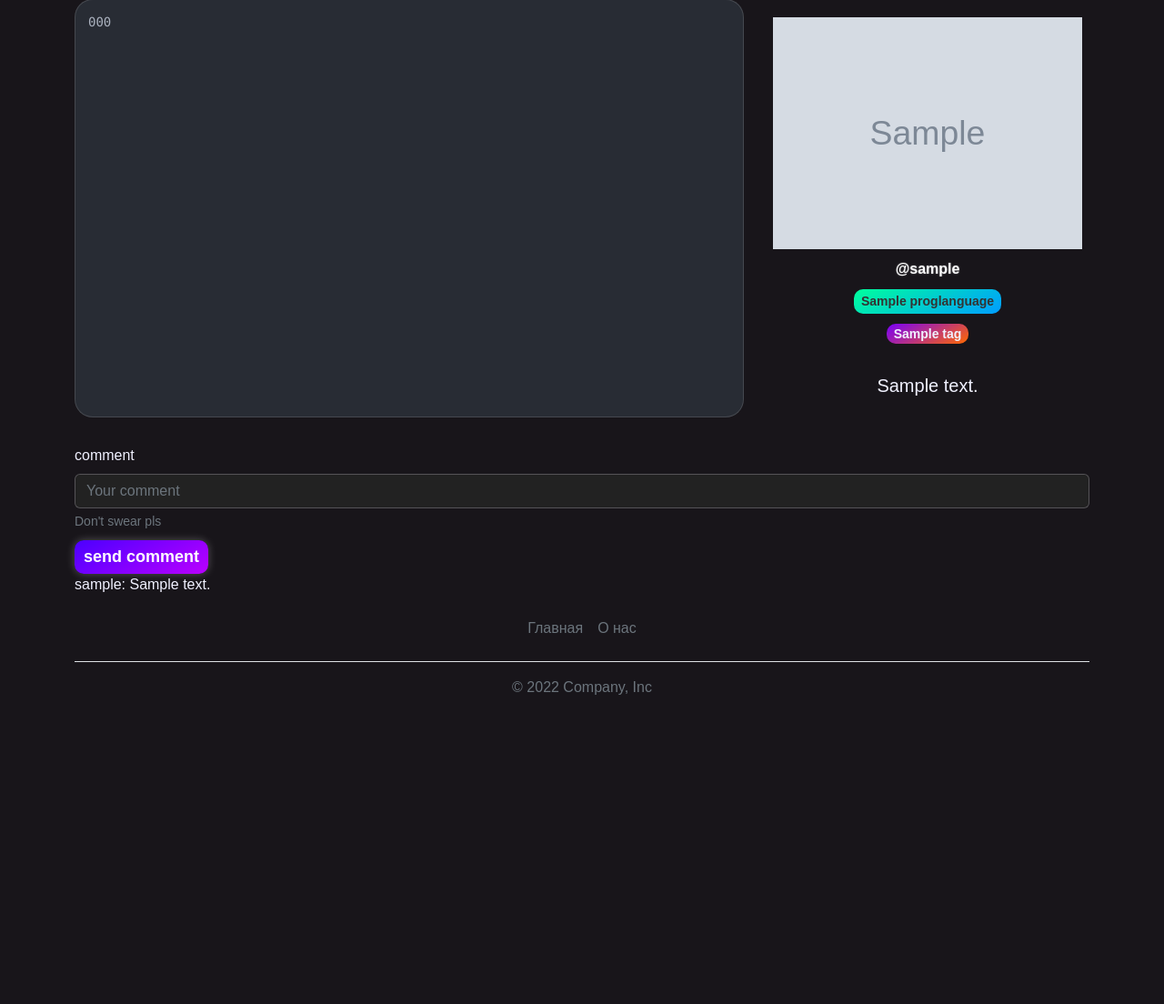
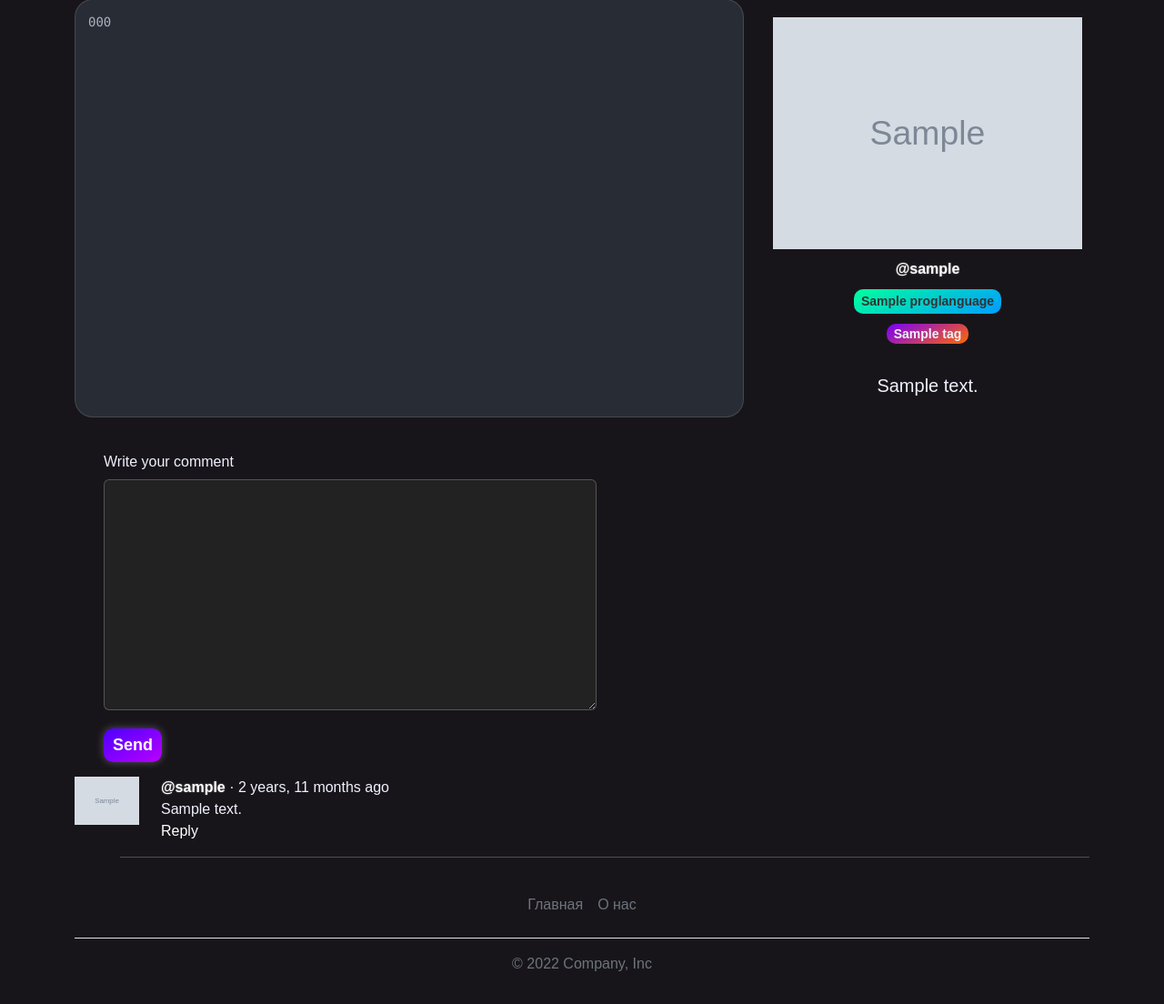
Before and after one commit to xrenvtomate/YaCoder-with-django, a Django app: page /post/1/ in a window 1280 px wide. Shown: the part 101-1205 px from the top of the page at 91% size. Before the commit the page ends 865 px from the top, so only its background shows below. Run offline with Django 3.2, Linux system fonts and the light colour scheme; tables that the repository leaves empty hold one stand-in row (values such as "Sample post"); grey boxes marked "Sample" are stand-in pictures; some libraries are stand-ins or nearby versions.

Commit message:
feat: add comments

```diff
--- a/project/homepage/admin.py
+++ b/project/homepage/admin.py
@@ -14,7 +14,8 @@ class CommentAdmin(admin.ModelAdmin):
         'id',
         'link_to_user',
         'link_to_post',
-        'prev_comment',
+        'parent_comment',
+        'replied_comment',
         'created_on',
         'edited_on'
     )
--- a/project/homepage/forms.py
+++ b/project/homepage/forms.py
@@ -1,6 +1,21 @@
 from django import forms
 
-from .models import Post, Tag
+from .models import Post, Tag, Comment
+
+
+class CommentForm(forms.ModelForm):
+
+    class Meta:
+        model = Comment
+        fields = (
+            Comment.text.field.name,
+        )
+        labels = {
+            Comment.text.field.name: 'Write your comment',
+        }
+
+    def __init__(self, *args, **kwargs):
+        super().__init__(*args, **kwargs)
 
 
 class PostForm(forms.ModelForm):
--- a/project/homepage/managers.py
+++ b/project/homepage/managers.py
@@ -1,4 +1,5 @@
 from django.db import models
+from django.db.models.functions import Coalesce
 
 from . import models as local_models
 
@@ -20,19 +21,15 @@
                 )
         )
 
-    def published_by_category(self):
+
+class CommentManager(models.Manager):
+    def select_by_new(self):
         return (
             self.get_queryset()
-                .filter(is_published=True)
-                .select_related('category')
                 .order_by(
-                    'category__name',
-                    'name'
-                    )
-                .prefetch_related(
-                    models.Prefetch(
-                        'tags',
-                        queryset=local_models.Tag.objects.all()
+                    Coalesce(
+                        'parent_comment',
+                        'pk',
                     )
                 )
         )
--- a/project/homepage/models.py
+++ b/project/homepage/models.py
@@ -4,7 +4,7 @@ from django.urls import reverse
 from users.models import User
 import datetime
 
-from .managers import PostManager
+from .managers import PostManager, CommentManager
 
 
 class Tag(PublishableBaseModel, NamedBaseModel, SluggedBaseModel):
@@ -40,9 +40,19 @@ class Comment(models.Model):
         help_text='Post under which the comment is written',
         on_delete=models.CASCADE,
     )
-    prev_comment = models.ForeignKey(
+    parent_comment = models.ForeignKey(
+        'self',
+        verbose_name='parent comment',
+        related_name='child_comments',
+        help_text='The head comment',
+        on_delete=models.CASCADE,
+        blank=True,
+        null=True,
+    )
+    replied_comment = models.ForeignKey(
         'self',
         verbose_name='above comment',
+        related_name='replying_comments',
         help_text='Comment to which this comment is replying to',
         on_delete=models.CASCADE,
         blank=True,
@@ -58,6 +68,7 @@ class Comment(models.Model):
         null=True,
         auto_now=True,
     )
+    objects = CommentManager()
 
     class Meta:
         verbose_name = 'comment'
@@ -65,8 +76,8 @@ class Comment(models.Model):
         default_related_name = 'comments'
 
     def __str__(self):
-        return (f'{self.post}:{self.user}:'
-                f'{self.edited_on.strftime("%Y-%m-%d %H:%M")}')
+        return (f'{self.user}:{self.text}:'
+                f'{self.created_on.strftime("%Y-%m-%d %H:%M")}')
 
 
 class Post(PublishableBaseModel, NamedBaseModel):
@@ -95,7 +106,7 @@ class Post(PublishableBaseModel, NamedBaseModel):
     )
     popularity = models.FloatField(
         verbose_name='популярность',
-        help_text='популярность поста = просмотры \ время жизни поста',
+        help_text='популярность поста = просмотры / время жизни поста',
         default=0,
         blank=True,
     )
--- a/project/homepage/views.py
+++ b/project/homepage/views.py
@@ -1,11 +1,11 @@
 from django.contrib.auth.mixins import LoginRequiredMixin
 from django.shortcuts import get_object_or_404, redirect, render
 from django.views.generic.detail import DetailView
-from django.views.generic.edit import CreateView
+from django.views.generic.edit import CreateView, FormMixin
 from django.views.generic.list import ListView
 
-from .forms import PostForm
-from .models import Post
+from .forms import CommentForm, PostForm
+from .models import Comment, Post
 
 
 class HomeView(ListView):
@@ -18,13 +18,36 @@ class HomeView(ListView):
         return Post.objects.published_main().order_by('popularity')
 
 
-class PostDetailView(DetailView):
+class PostDetailView(FormMixin, DetailView):
     model = Post
     template_name = 'homepage/post.html'
     context_object_name = 'post'
+    form_class = CommentForm
+
+    def post(self, request, *args, **kwargs):
+        form = self.get_form()
+        if form.is_valid():
+            comment_text = form.cleaned_data['text']
+            user = self.request.user
+            post = self.get_object()
+            Comment.objects.create(
+                text=comment_text,
+                user=user,
+                post=post,
+            )
+            return redirect('homepage:post', pk=self.kwargs['pk'])
+        else:
+            return self.form_invalid(form)
 
     def get_object(self):
         return get_object_or_404(Post, pk=self.kwargs['pk'])
+
+    def get_context_data(self, **kwargs):
+        context = super().get_context_data(**kwargs)
+        context['comments'] = Comment.objects.select_by_new().filter(
+            post=self.kwargs['pk'],
+        )
+        return context
 
 
 class CreatePostView(LoginRequiredMixin, CreateView):
@@ -32,9 +55,7 @@ class CreatePostView(LoginRequiredMixin, CreateView):
     form_class = PostForm
 
     def form_valid(self, form):
-        print('/////')
         form.save()
-        print('//////////////////')
         return redirect('homepage:home')
 
     def form_invalid(self, form):
--- a/project/templates/homepage/post.html
+++ b/project/templates/homepage/post.html
@@ -31,16 +31,47 @@
         </div>
       </div>
     </div>
-    <form>
-      <label class="form-label">comment</label>
-      <input type="text" class="form-control dark-input" placeholder="Your comment">
-      <div id="emailHelp" class="form-text">Don't swear pls</div>
-      <button type="submit" class="btn-send">send comment</button>
-    </form>
-    {% for comment in post.comments.all %}
-      <div class="comment-input">
-        {{ comment.user }}: {{ comment.text }}
-      </div>
-    {% endfor %}
+    {% block form %}
+      {% include 'includes/base_form.html' %}
+    {% endblock %}
+    {% block comments %}
+      {% for cmnt in comments %}
+        {% if cmnt.parent_comment %}
+          <div class="row" style="margin-left:40px;">
+        {% else %}
+          <div class="row">
+        {% endif %}
+          <div class="col-1 comment-profile-pic">
+            <div class="comment-author">
+              {% if cmnt.user.profile_pic %}
+                <img src="{{ cmnt.user.profile_pic.url }}" class="post-author-avatar"></img>
+              {% else %}
+                <img src="{% static 'img/def_profile_pic.jpg' %}" class="post-author-avatar"></img>
+              {% endif %}
+            </div>
+          </div>
+          <div class="col-11 comment-main">
+            <div class="card-header comment-header">
+              <span>
+                <a href="{% url 'users:user_detail' cmnt.user.pk %}" class="author-username">{{ cmnt.user.username }}</a>
+              </span>
+              <span> · {{ cmnt.created_on|timesince }} ago</span>
+                {% if cmnt.edited_on != cmnt.created_on %}
+                  <span> · Edited {{ cmnt.edited_on|timesince }} ago</span>
+                {% endif %}
+            </div>
+            <div class="card-body">
+              <div class="comment-desc">
+                {{ cmnt.text }}
+              </div>
+            </div>
+            <div class="card-footer text-muted">
+              <a href="{% url 'users:user_detail' cmnt.user.pk %}">Reply</a>
+            </div>
+          </div>
+        </div>
+        <hr style="margin-left:50px;">
+      {% endfor %}
+    {% endblock %}
   </div>
 {% endblock %}
```
Also changed, not shown: project/homepage/migrations/0009_auto_20221220_1522.py (added).
